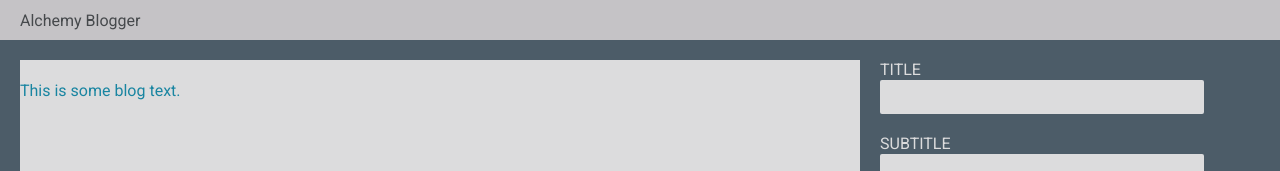
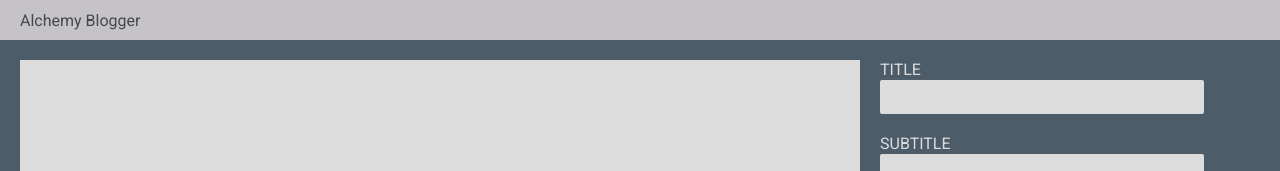
Before and after one commit to hana-acciaioli/react-blog-builder, a React (Create React App) app: page / in a window 1280 px wide. Shown: the top 171 px of the page. Built offline with nearby package versions, Linux system fonts and the light colour scheme; a web font is replaced by a local one.

Commit message:
text displaying in preview

```diff
--- a/src/components/Editor/Editor.js
+++ b/src/components/Editor/Editor.js
@@ -28,6 +28,10 @@ export default function Editor({
 
   const alignmentHandler = (event) => {
     setAlignment(event.target.value);
+  };
+
+  const textHandler = (event) => {
+    setText(event.target.value);
   };
 
   return (
@@ -71,7 +75,7 @@ export default function Editor({
         </div>
       </div>
       <div className="form-control">
-        <textarea style={{ height: '250px' }} />
+        <textarea value={text} onChange={textHandler} style={{ height: '250px' }} />
         <label>Text</label>
       </div>
     </div>
--- a/src/components/Preview/Preview.js
+++ b/src/components/Preview/Preview.js
@@ -2,7 +2,7 @@ import React from 'react';
 
 import './Preview.css';
 
-export default function Preview({ title, subtitle, font, alignment }) {
+export default function Preview({ title, subtitle, font, alignment, text }) {
   // implement a Preview screen here
   //  Note - the HTML should have the following structure
   //  the main div should have a class of preview and the font-name prop
@@ -11,7 +11,7 @@ export default function Preview({ title, subtitle, font, alignment }) {
     <div className={`preview ${font}`} style={{ textAlign: alignment }}>
       <h1>{title}</h1>
       <h3> {subtitle}</h3>
-      <p>This is some blog text. </p>
+      <p>{text} </p>
     </div>
   );
 }
```
